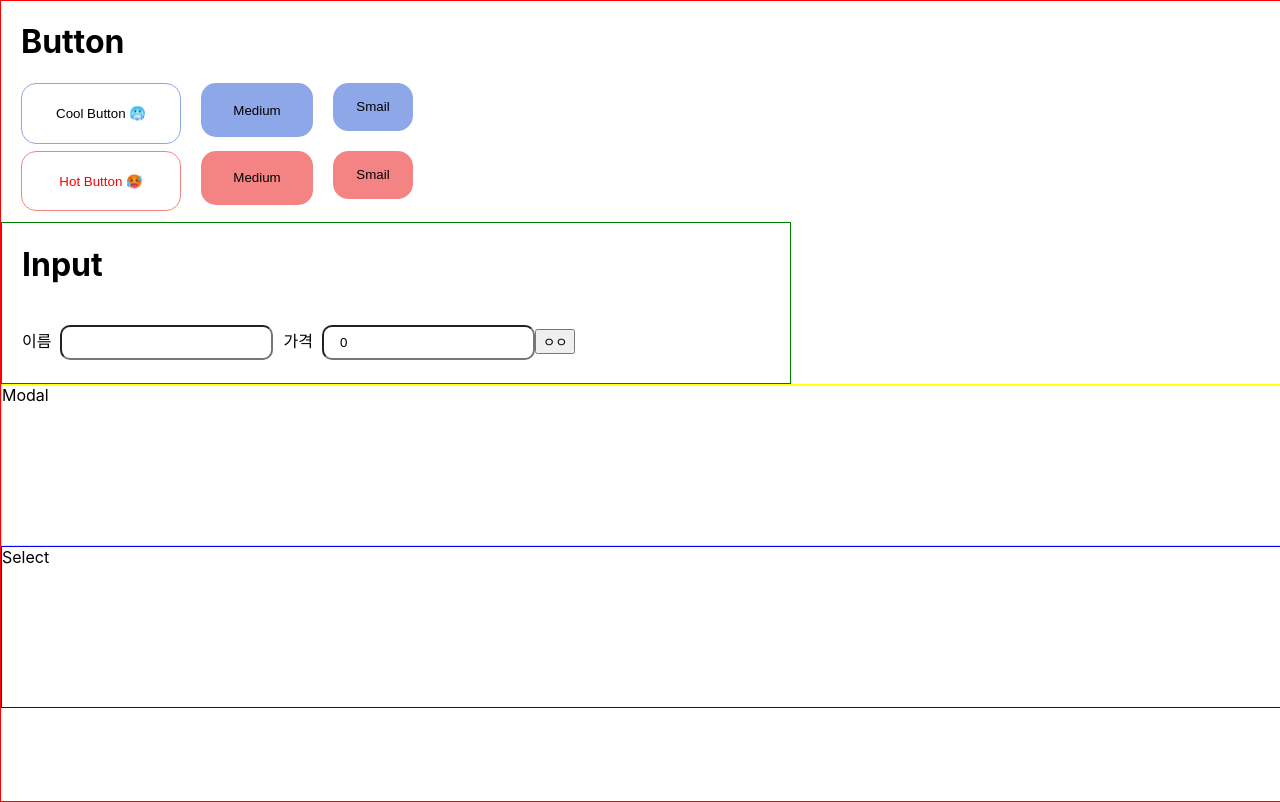
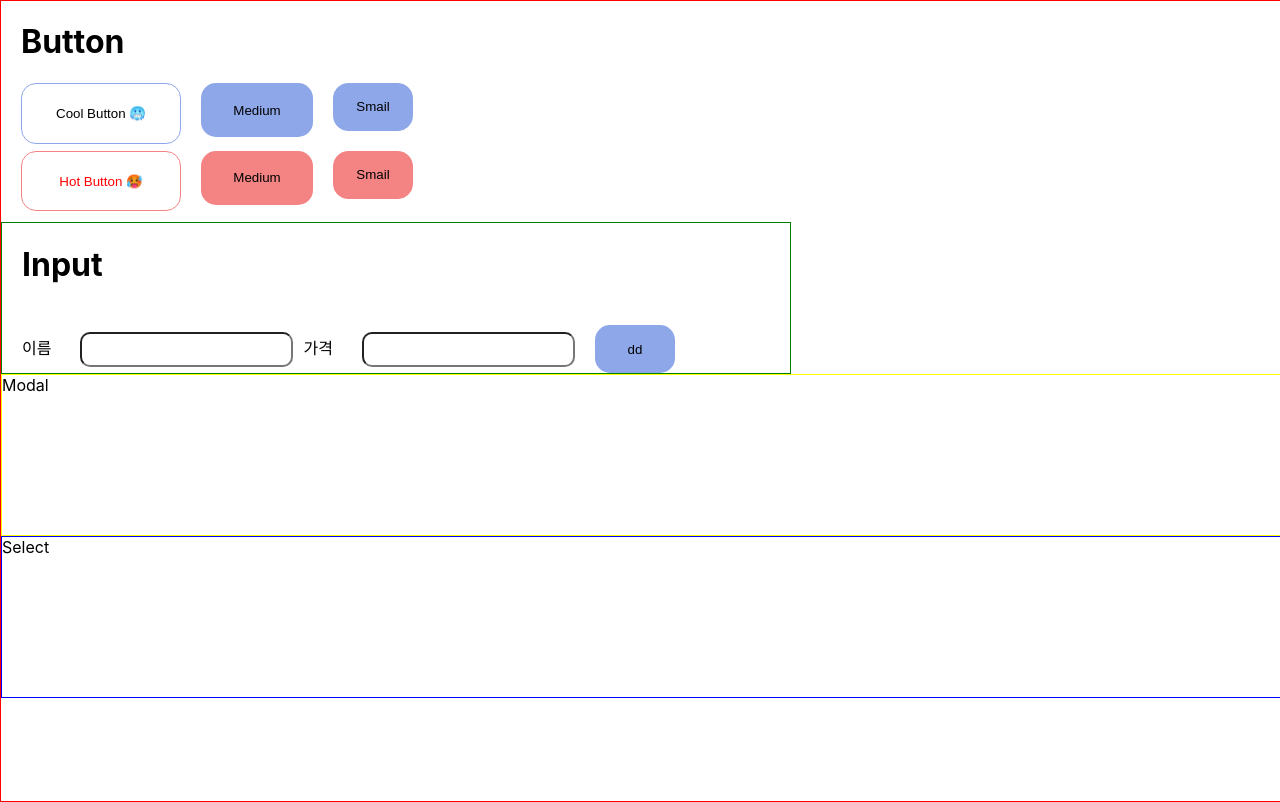
Before and after one commit to JiHun-yam/react-lv3, a React (Create React App) app: page / in a window 1280 px wide. Shown: the top 802 px of the page. Built offline with nearby package versions, Linux system fonts and the light colour scheme.

Commit message:
feat : button 컴포넌트 가져오기

```diff
--- a/src/componets/Button/ButtonArea.jsx
+++ b/src/componets/Button/ButtonArea.jsx
@@ -17,7 +17,7 @@ const ButtonGround = styled.div`
     margin-top: 7px;
 `;
 // 버튼 초기값
-const Btn = styled.button`
+export const Btn = styled.button`
     height: 3rem;
     width: 5rem;
     border-radius: 15px;
@@ -46,6 +46,14 @@ const Btn = styled.button`
       width: 7rem;
       border: none;
     `};
+    ${(props) =>
+        props.InputBtn
+        &&
+        css`
+    margin-left: 20px;
+        border: none;
+    `};
+
 
 
 
--- a/src/componets/Input/InputArea.jsx
+++ b/src/componets/Input/InputArea.jsx
@@ -1,5 +1,6 @@
 import React, { useState } from 'react'
 import styled from "styled-components";
+import { Btn } from '../Button/ButtonArea';
 
 
 const InpArea = styled.div`
@@ -8,61 +9,70 @@ const InpArea = styled.div`
     border: 1px solid green;
     padding-left: 20px;
 
-
-    >label{
+    > label {
         text-align: center;
-        padding-right: 10px;
+        padding-right :20px;
 
     }
+
+    > input {
+        padding: 0.5rem 1rem;
+        border-radius: 10px;
+    }
+
+
 `;
 
 
-const Input = styled.input`
-    padding: 0.5rem 1rem;
-    border-radius: 10px;
-`;
+
 
 
 function InputArea() {
+    const [inputValue, setInputValue] = useState({
+        name: '',
+        prcie: 0.
+    })
 
-    let [name, setName] = useState('');
-    let [price, setPrice] = useState(0);
 
     const onChangeNameHandelr = (e) => {
-        setName(e.target.value)
-    }
-
-    const onChangePrcieHandelr = (e) => {
-        setPrice(e.target.value)
+        // 초기값을 얇은복사하고 거기에 이름을 입력된걸로 바꿔라
+        setInputValue({ ...inputValue, name: e.target.value })
     }
 
 
 
-    const FormInputBoxHandler = (event) => {
+
+
+
+
+    const onFormInputBoxHandler = (event) => {
         console.log('d')
         event.preventdefault()
         console.log('d')
     }
 
     return (
-        <InpArea>
-            <form action="/">
 
+        <form action="/">
+            <InpArea>
                 <h1>Input</h1><br />
                 <label>이름</label> &nbsp;
-                <Input
-                    value={name}
+                <input value={inputValue.name}
                     onChange={onChangeNameHandelr}
-                ></Input>
+                />
+
                 <label style={{ paddingLeft: '10px', }}>가격</label> &nbsp;
-                <Input
-                    value={price}
-                    onChange={onChangePrcieHandelr}></Input>
 
-                <button >ㅇㅇ</button>
+                <input value={inputValue.price}
 
-            </form>
-        </InpArea>
+                />
+                <Btn
+                    back={'#8EA7E9'}
+                    InputBtn
+                    onClick={onFormInputBoxHandler}>dd</Btn>
+            </InpArea >
+        </form >
+
     )
 }
 
```
